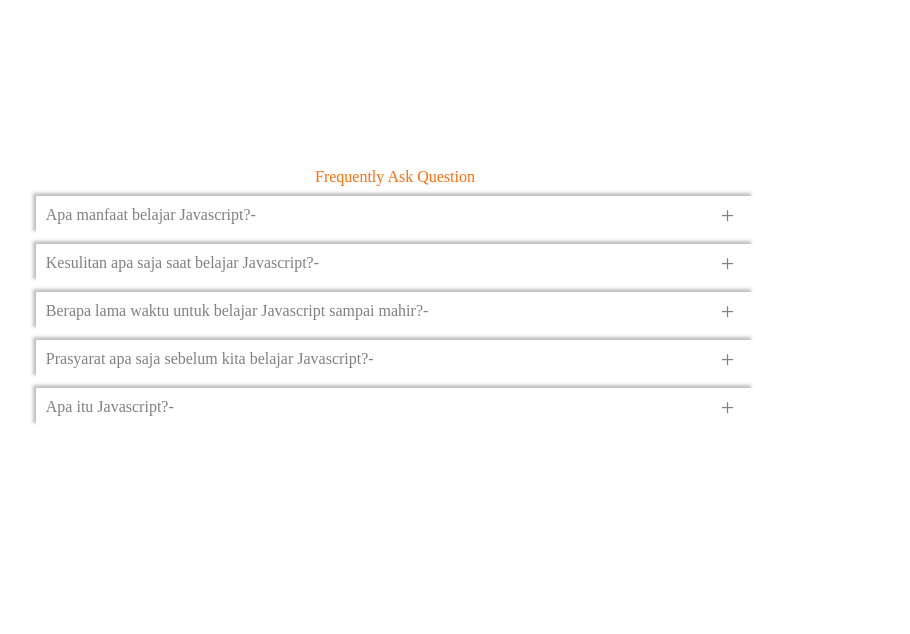
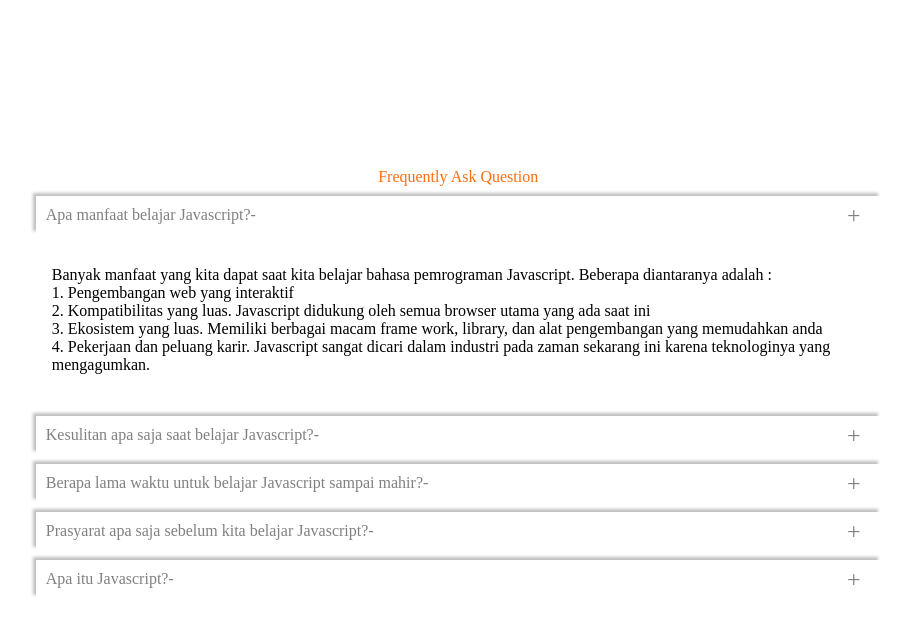
Before and after one commit to ypexxx/Frequently-Ask-Question, a plain HTML site: page index.html in a window 1280 px wide. Both pictures are taken after a click on the element "Apa manfaat belajar Javascript?". Shown: the whole page, without its empty margins (245-1155 px from the left). Drawn offline with Linux system fonts and the light colour scheme.

Commit message:
Finishing

```diff
--- a/index.html
+++ b/index.html
@@ -14,7 +14,15 @@
                     <div class="content-box">
                         <div class="label">Apa manfaat belajar Javascript?</div>
                         <div class="content">
-                            Lorem ipsum dolor sit amet, consectetur adipisicing elit. Minus hic velit delectus, ad culpa totam. Assumenda, numquam eum dignissimos odio ex repudiandae. Ad quibusdam ex sequi culpa adipisci omnis iusto.
+                            Banyak manfaat yang kita dapat saat kita belajar bahasa pemrograman Javascript. Beberapa diantaranya adalah :
+                            <br>
+                            1. Pengembangan web yang interaktif
+                            <br>
+                            2. Kompatibilitas yang luas. Javascript didukung oleh semua browser utama yang ada saat ini
+                            <br>
+                            3. Ekosistem yang luas. Memiliki berbagai macam frame work, library, dan alat pengembangan yang memudahkan anda
+                            <br>
+                            4. Pekerjaan dan peluang karir. Javascript sangat dicari dalam industri pada zaman sekarang ini karena teknologinya yang mengagumkan.
                         </div>
                     </div>
                     <div class="content-box">
@@ -44,5 +52,8 @@
                 </div>
             </div>
         </sectiion>
+
+        <!-- Script JS -->
+        <script src="script.js"></script>
     </body>
 </html>
--- a/script.js
+++ b/script.js
@@ -0,0 +1,6 @@
+const accordian = document.querySelectorAll('.content-box');
+for (let i=0; i<accordian.length; i++) {
+    accordian[i].addEventListener('click', function() {
+        this.classList.toggle('active');
+    });
+}
--- a/style.css
+++ b/style.css
@@ -9,7 +9,7 @@
     margin: 0 auto;
     top: 20%;
     left: 20%;
-    width: 60%;
+    width: 70%;
 }
 
 .title {
```
